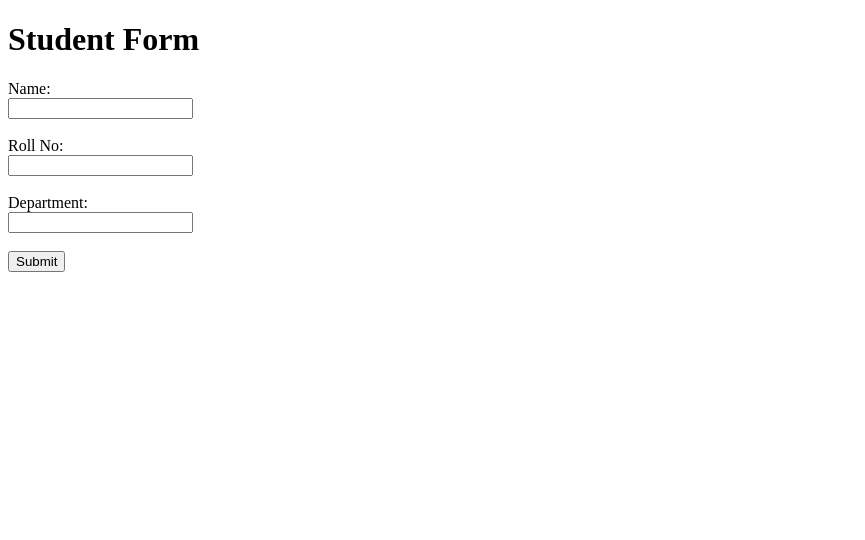
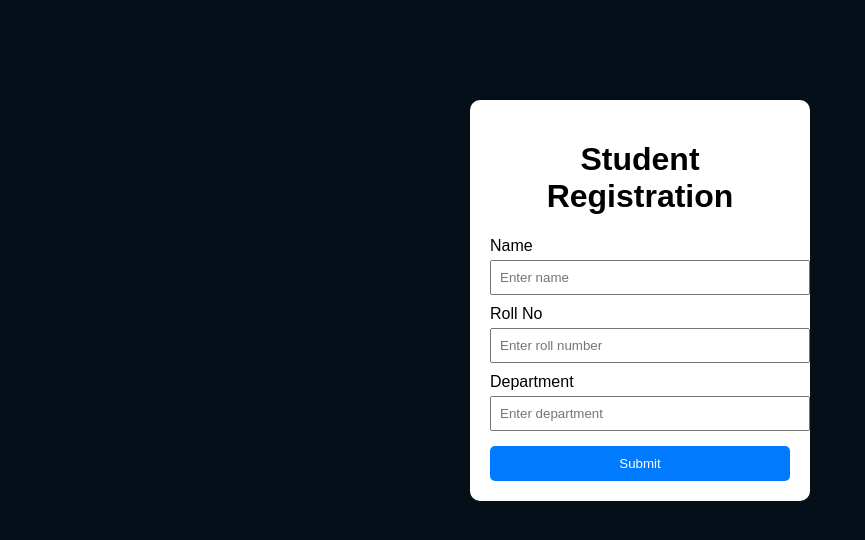
Before and after one commit to vaishnavimuthe12/day1-frontend, a plain HTML site: page index.html in a window 1280 px wide. Shown: the whole page, without its empty margins (0-865 px from the left). Drawn offline with Linux system fonts and the light colour scheme.

Commit message:
Add HTML, CSS, and JS files

```diff
--- a/index.html
+++ b/index.html
@@ -1,24 +1,28 @@
 <!DOCTYPE html>
 <html>
 <head>
-  <title>Day 1 - Frontend</title>
+  <title>Student Form</title>
+  <link rel="stylesheet" href="style.css">
 </head>
 <body>
 
-  <h1>Student Form</h1>
+  <div class="container">
+    <h1>Student Registration</h1>
 
-  <form>
-    <label>Name:</label><br>
-    <input type="text"><br><br>
+    <form>
+      <label>Name</label>
+      <input type="text" id="name" placeholder="Enter name">
 
-    <label>Roll No:</label><br>
-    <input type="number"><br><br>
+      <label>Roll No</label>
+      <input type="number" id="roll" placeholder="Enter roll number">
 
-    <label>Department:</label><br>
-    <input type="text"><br><br>
+      <label>Department</label>
+      <input type="text" id="dept" placeholder="Enter department">
 
-    <button>Submit</button>
-  </form>
+      <button type="submit">Submit</button>
+    </form>
+  </div>
+<script src="script.js"></script>
 
 </body>
 </html>
```
